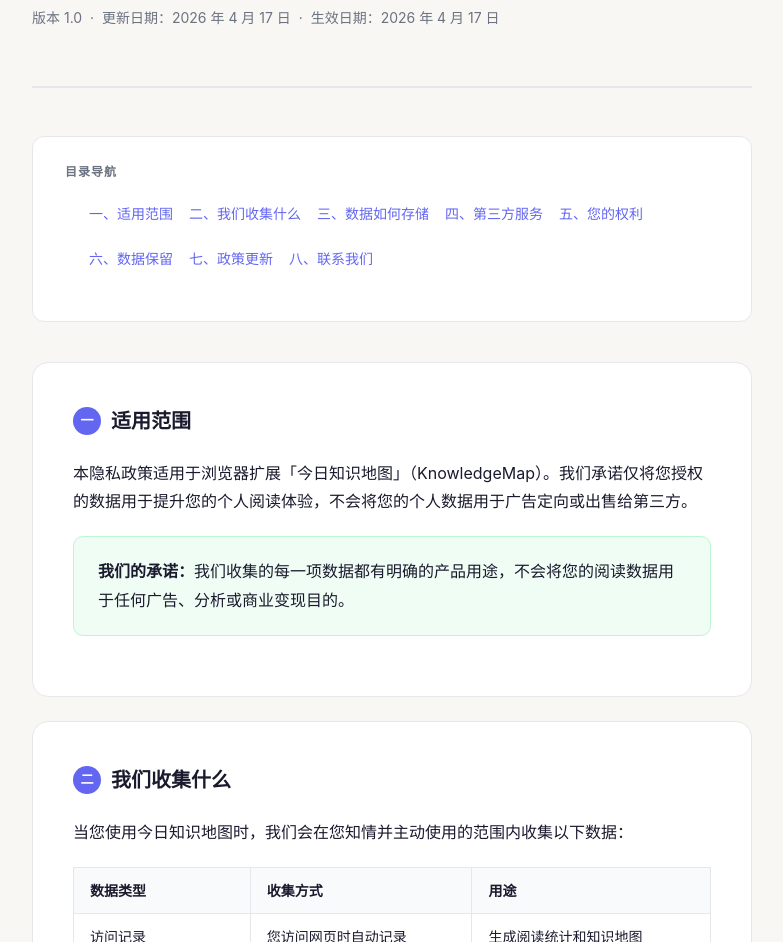
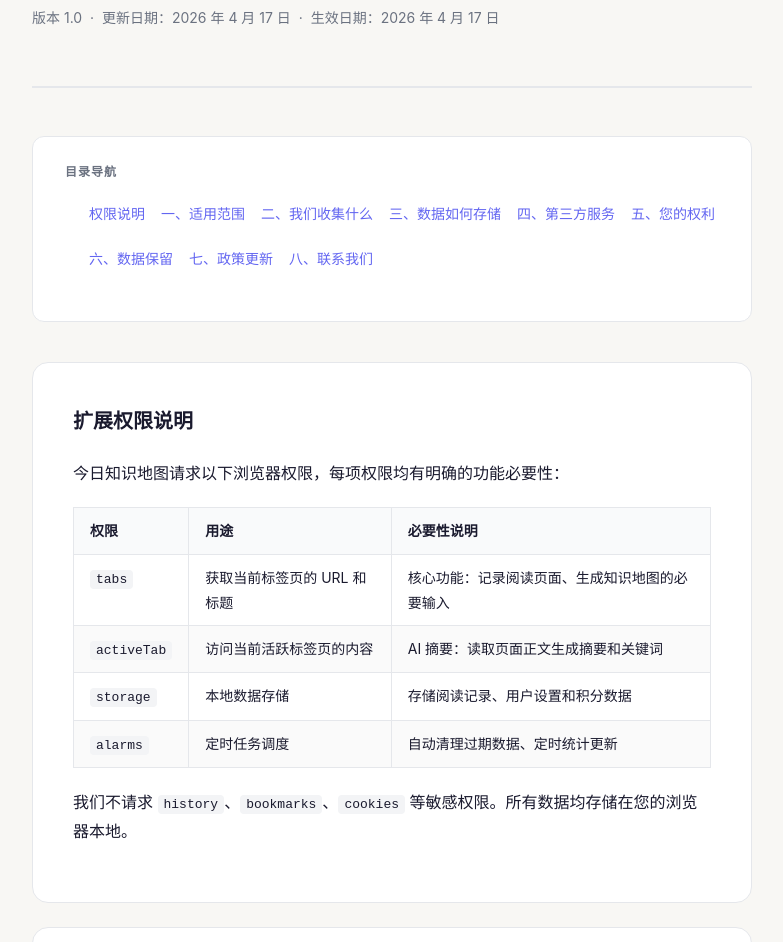
Before and after one commit to siqi-2025/kreed-landing, a plain HTML site: page privacy.html in a window 1280 px wide. Shown: the part 171-1113 px from the top of the page, without its empty margins (248-1031 px from the left). Drawn offline with Linux system fonts and the light colour scheme.

Commit message:
fix(hero): 暗色模式按钮可见性 + 隐私政策更新
- 所有hero页面btn-primary添加默认box-shadow，暗色模式下不再与背景光晕混为一体
- 更新kreed.top/privacy.html为最新评审版本

```diff
--- a/privacy.html
+++ b/privacy.html
@@ -3,7 +3,7 @@
 <head>
   <meta charset="UTF-8">
   <meta name="viewport" content="width=device-width, initial-scale=1.0">
-  <title>隐私政策 — Kreed × 知了</title>
+  <title>隐私政策 — 今日知识地图 (KnowledgeMap)</title>
   <style>
     :root {
       --bg: #f8f7f4;
@@ -186,13 +186,14 @@
 
   <header>
     <div class="badge">隐私政策</div>
-    <h1>Kreed × 知了</h1>
+    <h1>今日知识地图 (KnowledgeMap)</h1>
     <p class="meta">版本 1.0 &nbsp;·&nbsp; 更新日期：2026 年 4 月 17 日 &nbsp;·&nbsp; 生效日期：2026 年 4 月 17 日</p>
   </header>
 
   <nav>
     <h2>目录导航</h2>
     <ul>
+      <li><a href="#permissions">权限说明</a></li>
       <li><a href="#scope">一、适用范围</a></li>
       <li><a href="#collect">二、我们收集什么</a></li>
       <li><a href="#storage">三、数据如何存储</a></li>
@@ -204,11 +205,48 @@
     </ul>
   </nav>
 
+  <section id="permissions">
+    <h2>扩展权限说明</h2>
+    <p>今日知识地图请求以下浏览器权限，每项权限均有明确的功能必要性：</p>
+    <table>
+      <thead>
+        <tr><th>权限</th><th>用途</th><th>必要性说明</th></tr>
+      </thead>
+      <tbody>
+        <tr>
+          <td><code>tabs</code></td>
+          <td>获取当前标签页的 URL 和标题</td>
+          <td>核心功能：记录阅读页面、生成知识地图的必要输入</td>
+        </tr>
+        <tr>
+          <td><code>activeTab</code></td>
+          <td>访问当前活跃标签页的内容</td>
+          <td>AI 摘要：读取页面正文生成摘要和关键词</td>
+        </tr>
+        <tr>
+          <td><code>storage</code></td>
+          <td>本地数据存储</td>
+          <td>存储阅读记录、用户设置和积分数据</td>
+        </tr>
+        <tr>
+          <td><code>alarms</code></td>
+          <td>定时任务调度</td>
+          <td>自动清理过期数据、定时统计更新</td>
+        </tr>
+      </tbody>
+    </table>
+    <p>我们不请求 <code>history</code>、<code>bookmarks</code>、<code>cookies</code> 等敏感权限。所有数据均存储在您的浏览器本地。</p>
+  </section>
+
   <section id="scope">
     <h2><span class="num">一</span>适用范围</h2>
     <p>本隐私政策适用于浏览器扩展「今日知识地图」（KnowledgeMap）。我们承诺仅将您授权的数据用于提升您的个人阅读体验，不会将您的个人数据用于广告定向或出售给第三方。</p>
     <div class="highlight-box good">
       <p><strong>我们的承诺：</strong>我们收集的每一项数据都有明确的产品用途，不会将您的阅读数据用于任何广告、分析或商业变现目的。</p>
+    </div>
+    <div class="highlight-box">
+      <p><strong>Limited Use Compliance:</strong> The use of information received from Google APIs will adhere to the <a href="https://developer.chrome.com/docs/webstore/program-policies/" target="_blank" rel="noopener">Chrome Web Store User Data Policy</a>, including the Limited Use requirements.</p>
+      <p><strong>有限使用合规声明：</strong>从 Google API 获取的信息的使用将遵守 Chrome Web Store 用户数据政策，包括有限使用要求。</p>
     </div>
   </section>
 
@@ -286,6 +324,12 @@
           <td>文章正文片段<br><small>（您主动配置 API Key 后）</small></td>
           <td>生成 AI 摘要</td>
           <td><a href="https://www.minimax.io/privacy" target="_blank" rel="noopener">MiniMax 隐私政策</a></td>
+        </tr>
+        <tr>
+          <td>智谱 GLM API<br><small>（AI 摘要/分类）</small></td>
+          <td>文章正文片段<br><small>（您主动配置 API Key 后）</small></td>
+          <td>生成 AI 摘要和主题分类</td>
+          <td><a href="https://open.bigmodel.cn/policies/privacy" target="_blank" rel="noopener">智谱隐私政策</a></td>
         </tr>
         <tr>
           <td>Ollama 本地模型<br><small>（可选）</small></td>
@@ -366,14 +410,14 @@
 
     <div class="contact-box">
       <h3>联系方式</h3>
-      <p>电子邮件：<a href="mailto:privacy@kreed.top">privacy@kreed.top</a></p>
-      <p>项目地址：<a href="https://github.com/kreed-ai/knowledge-map" target="_blank" rel="noopener">GitHub 项目主页</a></p>
+      <p>电子邮件：<a href="mailto:knowledge-map@example.com">knowledge-map@example.com</a></p>
+      <p>项目地址：<a href="https://github.com/your-repo" target="_blank" rel="noopener">GitHub 项目主页</a></p>
       <p>我们承诺在 7 个工作日内回复您的请求。</p>
     </div>
   </section>
 
   <footer>
-    <p>© 2026 Kreed × 知了 &nbsp;·&nbsp; <a href="https://kreed.top">kreed.top</a></p>
+    <p>© 2026 今日知识地图 (KnowledgeMap) &nbsp;·&nbsp; 本插件为开源项目，遵循 MIT 许可证</p>
   </footer>
 
 </div>
```
